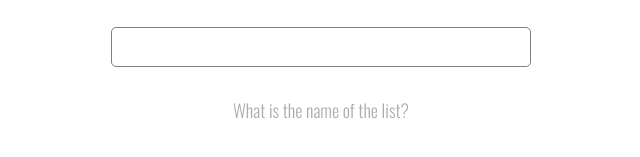
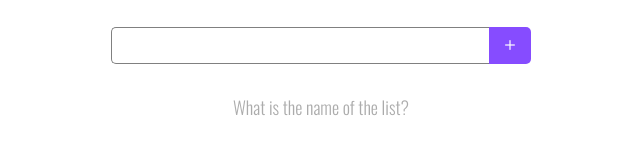
Before and after one commit to twxzy/to-do-list, a plain HTML site: page index.html in a window 1280 px wide. Shown: the part 193-350 px from the top of the page, without its empty margins (319-959 px from the left). Drawn offline with nearby package versions, Linux system fonts and the light colour scheme.

Commit message:
add-button

```diff
--- a/index.html
+++ b/index.html
@@ -17,7 +17,10 @@
       <img src="img/list.png" alt="logo.png">
       <p class="title">To Do List</p>
       <!--INPUT TO CREATE LIST-->
-      <input class="add" type="text">
+      <div class="inputAdd">
+        <input class="add" type="text">
+        <div onclick="addClick()" class="createButton"><i class="bi bi-plus"></i></div>
+      </div>
       <!--TITLE THE TO DO LIST-->
       <input placeholder="What is the name of the list?" id="nameList" class="nameList" type="text">
     </div>
--- a/script.js
+++ b/script.js
@@ -6,6 +6,11 @@ let namelist = document.getElementById('nameList')
 namelist.addEventListener('input', function(){
     localStorage.setItem('namelist', namelist.value)
 })
+
+
+function addClick(){
+    newadd();
+}
 
 /*EVENT THAT CALLS NEWADD() WHEN PRESSING "ENTER"*/
 let i = parseInt(localStorage.getItem('i')) || 0;
--- a/style.css
+++ b/style.css
@@ -26,6 +26,26 @@ body{
   flex-direction: column;
 }
 
+.inputAdd{
+  width: 100%;
+  display: flex;
+  justify-content: center;
+}
+
+.createButton{
+  width: 10%;
+  height: 37px;
+  border-right: none;
+  font-size: 20px;
+  display: flex;
+  justify-content: center;
+  align-items: center;
+  background-color: #864CFF;
+  color: white;
+  border-radius: 0px 5px 5px 0px;
+  text-align: center;
+}
+
 .addList > img{
   width: 70px;
   margin-bottom: 10px;
@@ -39,14 +59,19 @@ body{
 }
 
 .add{
-  width: 100%;
-  height: 40px;
-  border-radius: 5px;
+  width: 90%;
+  height: 37px;
+  border-radius: 5px 0px 0px 5px;
   border: 1px solid gray;
   padding-left: 15px;
   font-size: 17px;
   font-family: "Oswald", sans-serif;
   margin-bottom: 30px;
+  border-right: none;
+}
+
+.add:focus{
+  outline: none;
 }
 
 .nameList{
```
